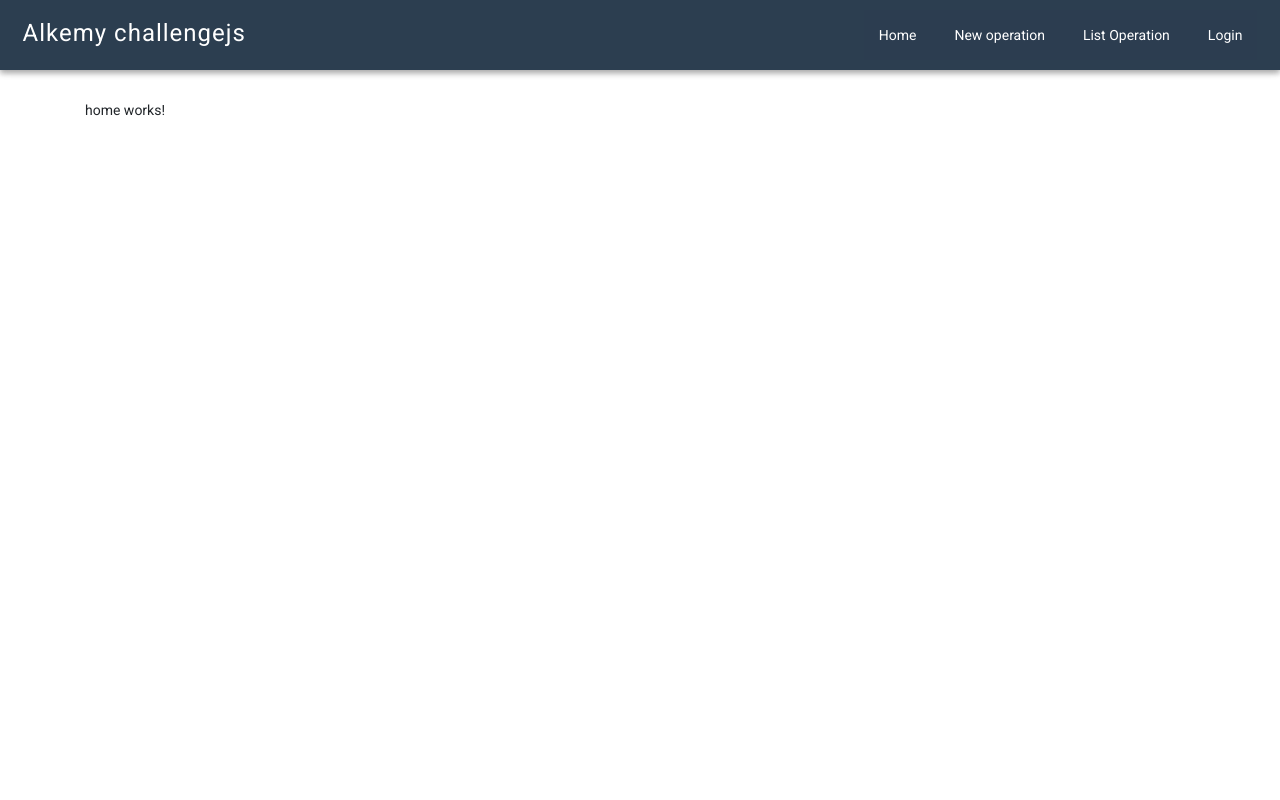
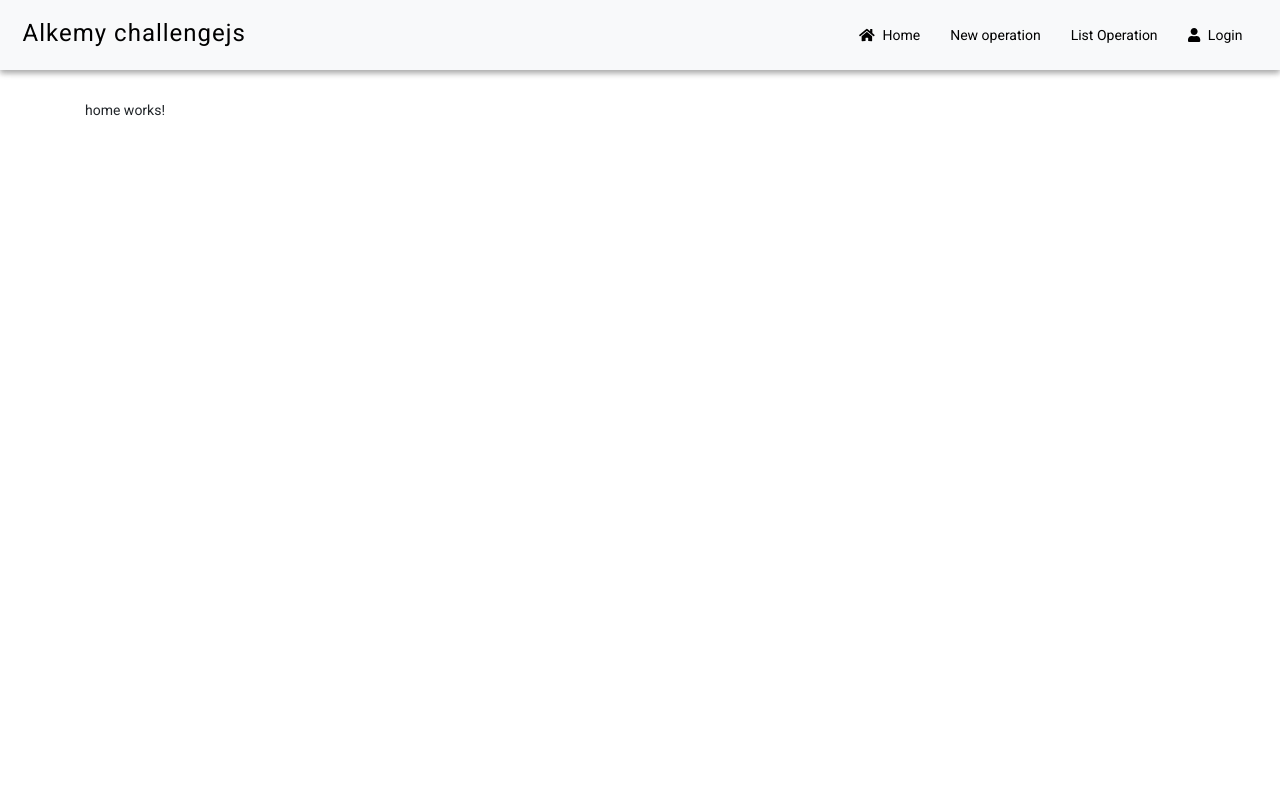
Before and after one commit to claudiocds1987/frontend-challengejs, an Angular app: page /home in a window 1280 px wide. Shown: the top 800 px of the page. Built offline with nearby package versions, Linux system fonts and the light colour scheme.

Commit message:
fix de fontawesome en angular.json, fix toogle en nav y fix de table en operation-form

```diff
--- a/angular.json
+++ b/angular.json
@@ -29,9 +29,15 @@
             ],
             "styles": [
               "./node_modules/@angular/material/prebuilt-themes/indigo-pink.css",
-              "src/styles.scss"
+              "src/styles.scss",
+              "node_modules/@fortawesome/fontawesome-free/css/all.min.css"
             ],
-            "scripts": []
+            "scripts": [
+              "./node_modules/jquery/dist/jquery.min.js",
+              "./node_modules/popper.js/dist/umd/popper.min.js",
+              "./node_modules/bootstrap/dist/js/bootstrap.min.js",
+              "node_modules/@fortawesome/fontawesome-free/js/all.min.js"
+            ]
           },
           "configurations": {
             "production": {
@@ -94,17 +100,9 @@
             ],
             "styles": [
               "./node_modules/@angular/material/prebuilt-themes/indigo-pink.css",
-              "src/styles.scss",
-              "./node_modules/bootstrap/dist/css/bootstrap.min.css",
-              "node_modules/@fortawesome/fontawesome-free/css/all.min.css"
-
+              "src/styles.scss"
             ],
-            "scripts": [
-              "./node_modules/jquery/dist/jquery.min.js",
-              "./node_modules/@popperjs/core/dist/umd/popper.min.js",
-              "./node_modules/bootstrap/dist/js/bootstrap.min.js" ,
-              "node_modules/@fortawesome/fontawesome-free/js/all.min.js"
-            ]
+            "scripts": []
           }
         },
         "lint": {
--- a/src/app/components/nav/nav.component.html
+++ b/src/app/components/nav/nav.component.html
@@ -1,3 +1,21 @@
+<header>
+  <div class="contenedor">
+    <h1>Alkemy challengejs</h1>
+    <input type="checkbox" id="menu-bar" (click)="hideMenu('menu-bar')"/>
+    <label class="icon-menu" for="menu-bar">
+      <i class="fa fa-bars"></i>
+    </label>
+    <nav id="menu" class="menu" [ngClass]="{'hideMenu': hide, 'showMenu': show && !hide}">
+      <a *ngIf="userEmail != null || userEmail != undefined" class="text-primary">{{userEmail}}</a>
+      <a (click)="hideMenu('home')"><i class="fas fa-home mr-2"></i>Home</a>
+      <a (click)="hideMenu('create-operation')">New operation</a>
+      <a (click)="hideMenu('list-operations')">List Operation</a>
+      <a (click)="hideMenu('login')"><i class="fa fa-user mr-2" aria-hidden="true"></i>Login</a>
+    </nav>
+  </div>
+</header>
+
+
 <!-- <nav class="navbar navbar-expand-lg navbar-light bg-light">
     <a class="navbar-brand" href="#">Alkemy challengejs</a>
     <button class="navbar-toggler" type="button" data-toggle="collapse" data-target="#navbarNav" aria-controls="navbarNav" aria-expanded="false" aria-label="Toggle navigation">
@@ -23,20 +41,3 @@
       </ul>
     </div>
   </nav> -->
-
-  <header>
-    <div class="contenedor">
-      <h1>Alkemy challengejs</h1>
-      <input type="checkbox" id="menu-bar" (click)="hideMenu('menu-bar')"/>
-      <label class="icon-menu" for="menu-bar">
-        <i class="fas fa-bars"></i>
-      </label>
-      <nav id="menu" class="menu" [ngClass]="{'hideMenu': hide, 'showMenu': show && !hide}">
-        <a *ngIf="userEmail != null || userEmail != undefined">{{userEmail}}</a>
-        <a (click)="hideMenu('home')">Home</a>
-        <a (click)="hideMenu('create-operation')"><i class="fa fa-envelope mr-2" aria-hidden="true"></i>New operation</a>
-        <a (click)="hideMenu('list-operations')"><i class="fa fa-envelope mr-2" aria-hidden="true"></i>List Operation</a>
-        <a (click)="hideMenu('login')"><i class="fa fa-user mr-2" aria-hidden="true"></i>Login</a>
-      </nav>
-    </div>
-  </header>
--- a/src/app/components/nav/nav.component.scss
+++ b/src/app/components/nav/nav.component.scss
@@ -8,10 +8,10 @@
 
   header{
     width: 100%;
-    height: 70px; // ori
-    background: rgb(44, 62, 80);
+    height: 70px;
+    background: #f8f9fa;
     box-shadow: rgba(0, 0, 0, 0.16) 0px 3px 6px, rgba(0, 0, 0, 0.23) 0px 3px 6px;
-    color: #fff;
+    color: black;
     position: fixed;
     top: 0;
     left: 0;
@@ -20,8 +20,7 @@
   }
 
   h1{
-    color: white;
-    // margin-top: 8px; //ori
+    color: black;
     margin-top: 7px;
     float: left;
     letter-spacing: 1px;
@@ -53,13 +52,13 @@
     left: 0;
     width: 100%;
     height: 100vh;
-    background: rgb(44, 62, 80, 0.8);
+    background: #f8f9fa;
     transition: all 0.5s;
     transform: translateX(-100%);
     a{
       display: block;
-      color: #fff;
-      height: 50px; //ori
+      color: black;
+      height: 50px;
       text-decoration: none;
       padding: 15px;
       border-bottom: 1px solid rgb(41, 50, 64);
@@ -67,7 +66,6 @@
     #cont-menu-user{
       padding: 0px !important;
       #cont-menu-options{
-        background: rgb(41, 50, 64, 0.8);
         border-radius: 0;
         top: -2px !important;
         left: 6px !important;
@@ -79,8 +77,8 @@
   .menu a:hover{
     border-bottom:rgb(255, 255, 255,0.3);
     // background: rgb(41, 50, 64); //original
-    background: rgb(41, 50, 64);
-    color: #c5fd43;
+    // background: rgb(41, 50, 64);
+    color: black;
     cursor: pointer;
   }
 
--- a/src/app/components/operation-form/operation-form.component.html
+++ b/src/app/components/operation-form/operation-form.component.html
@@ -68,9 +68,9 @@
                   <mat-select formControlName="category" (selectionChange)="captureCategory($event)">
                       <mat-option
                           *ngFor="let category of categories"
-                          [value]="category"
+                          [value]="category.id"
                       >
-                          {{ category }}
+                          {{ category.name }}
                       </mat-option>
                   </mat-select>
               </mat-form-field>
@@ -124,6 +124,8 @@
         </mat-select>
     </mat-form-field>
 
+    <!-- <mat-checkbox [formControl]="disableSelect">Disable select</mat-checkbox> -->
+
     <table class="table table-striped mt-1">
       <thead>
         <tr class="text-center">
--- a/src/app/components/operation-form/operation-form.component.ts
+++ b/src/app/components/operation-form/operation-form.component.ts
@@ -1,11 +1,12 @@
 import { Component, OnInit } from '@angular/core';
 
 // para forms reactivos
-import { FormBuilder, FormGroup, Validators } from '@angular/forms';
+import { FormBuilder, FormControl, FormGroup, Validators } from '@angular/forms';
 import { MatSelectChange } from '@angular/material/select';
 
 // model
 import { Operation } from '../../models/operation';
+import { Category } from '../../models/category';
 
 // services
 import { OperationService } from '../../services/operation.service';
@@ -23,29 +24,26 @@ export class OperationFormComponent implements OnInit {
   import { FormsModule, ReactiveFormsModule } from '@angular/forms';*/
 
   operation = {} as Operation;
-  // operationsList = {} as Operation;
-  operationsList: Operation[] = [];
+  operationsList: any[] = [];
 
   types = [
     'ingreso',
     'egreso',
   ];
 
-  categories = [
-    'comida',
-    'viaticos',
-    'otros',
-    'impuestos'
-  ]
+  categories: Category[] = [];
 
   currentDate = new Date();
 
   form: FormGroup;
   userEmail;
 
+  // disableSelect = new FormControl(false);
+
   constructor(
     private formBuilder: FormBuilder,
-    public operationService: OperationService
+    public operationService: OperationService,
+    public categoryService: CategoryService
     ) {
     if(localStorage.getItem('user') !== null){
       this.userEmail = localStorage.getItem('user');
@@ -54,7 +52,7 @@ export class OperationFormComponent implements OnInit {
   }
 
   ngOnInit(): void {
-    // sadasdsad
+    this.getCategories();
   }
 
   getAllOperationsByUserAndType(operationType: string){
@@ -64,6 +62,16 @@ export class OperationFormComponent implements OnInit {
         this.operationsList = res;
       },
       err => console.error('Error al obtener las operaciones. ' + err)
+    );
+  }
+
+  getCategories(){
+    this.categoryService.getCategories().subscribe(
+      res => {
+        // console.log(res);
+        this.categories = res;
+      },
+      err => console.error('Error to get categories ' + err)
     );
   }
 
--- a/src/app/models/operation.ts
+++ b/src/app/models/operation.ts
@@ -5,5 +5,5 @@ export interface Operation {
     amount: number;
     date: Date;
     type: string;
-    category: string;
+    category: number;
 }
```
Also changed, not shown: src/app/material/material.module.ts (+5 -2 lines).
